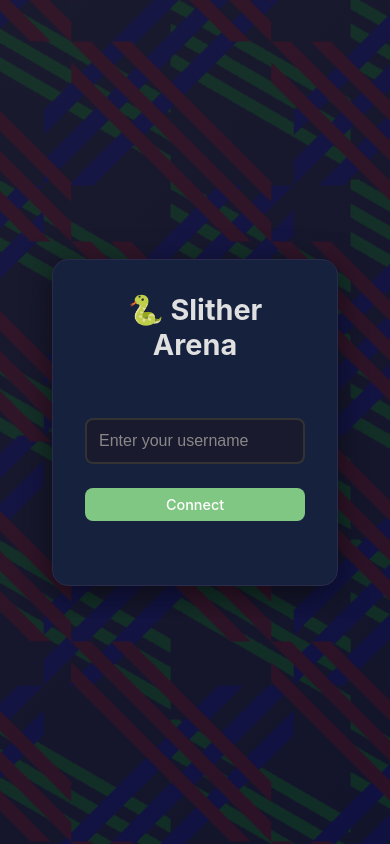
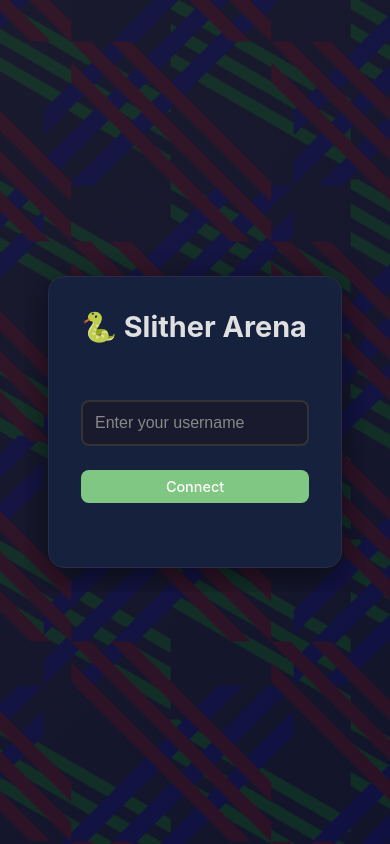
Before and after one commit to bariiss/snake, an Angular app in the folder frontend/: page / in a window 390 px wide. Built offline with nearby package versions, Linux system fonts and the light colour scheme.

Commit message:
first commit

```diff
--- a/frontend/src/app/components/lobby/lobby.component.css
+++ b/frontend/src/app/components/lobby/lobby.component.css
@@ -1,5 +1,6 @@
 .lobby-container {
-  max-width: 1200px;
+  max-width: 1400px;
+  width: 95%;
   margin: 0 auto;
   padding: 2rem;
   position: relative;
@@ -61,6 +62,8 @@
   padding: 2rem;
   box-shadow: 0 8px 32px rgba(0, 0, 0, 0.5);
   border: 1px solid #2a2a4a;
+  width: 100%;
+  box-sizing: border-box;
 }
 
 .card.lobby-card h1 {
@@ -218,17 +221,32 @@
   grid-template-columns: 1fr 1fr;
   gap: 2rem;
   margin-top: 1.5rem;
+  min-width: 0; /* Prevent grid overflow */
 }
 
 .lobby-left-column {
   display: flex;
   flex-direction: column;
+  min-width: 0; /* Prevent overflow */
 }
 
 .lobby-right-column {
   display: flex;
   flex-direction: column;
   gap: 1.5rem;
+  min-width: 0; /* Prevent overflow */
+}
+
+@media (max-width: 1200px) {
+  .lobby-container {
+    max-width: 100%;
+    width: 98%;
+    padding: 1.5rem;
+  }
+
+  .lobby-main-content {
+    gap: 1.5rem;
+  }
 }
 
 @media (max-width: 968px) {
@@ -386,6 +404,8 @@
   display: flex;
   gap: 1rem;
   animation: slideInBounce 0.5s ease-out;
+  min-width: 0; /* Prevent overflow */
+  flex-wrap: wrap;
 }
 
 @keyframes slideInBounce {
@@ -421,29 +441,37 @@
   display: flex;
   flex-direction: column;
   gap: 1rem;
+  min-width: 0; /* Prevent overflow */
+  overflow: hidden;
 }
 
 .request-info {
   display: flex;
   align-items: center;
   gap: 8px;
-  flex: 1;
+  flex-wrap: wrap;
+  word-break: break-word;
 }
 
 .request-from {
   font-weight: 600;
   color: #e65100;
   font-size: 0.95rem;
+  white-space: nowrap;
 }
 
 .request-text {
   color: #bf360c;
   font-size: 0.9rem;
+  word-break: break-word;
 }
+
 
 .request-actions {
   display: flex;
   gap: 12px;
+  flex-shrink: 0; /* Prevent buttons from shrinking */
+  flex-wrap: wrap;
 }
 
 .btn-large {
@@ -452,6 +480,7 @@
   font-weight: 600;
   border-radius: 10px;
   min-width: 120px;
+  white-space: nowrap;
 }
 
 .pending-requests-section {
```
